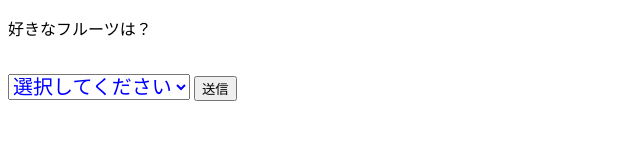
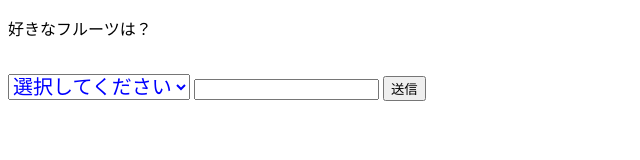
Before and after one commit to freeplay0204-249qde/test_sample, a plain HTML site: page index.html in a window 1280 px wide. Shown: the whole page, without its empty margins (0-640 px from the left). Drawn offline with Linux system fonts and the light colour scheme.

Commit message:
input add

```diff
--- a/index.html
+++ b/index.html
@@ -18,6 +18,7 @@
         <option value="apple">apple</option>
         <option value="orrange">orrange</option>
       </select>
+      <input id="extra"></input>
      <button type="submit">送信</button>
     </form>
   </main>
```
